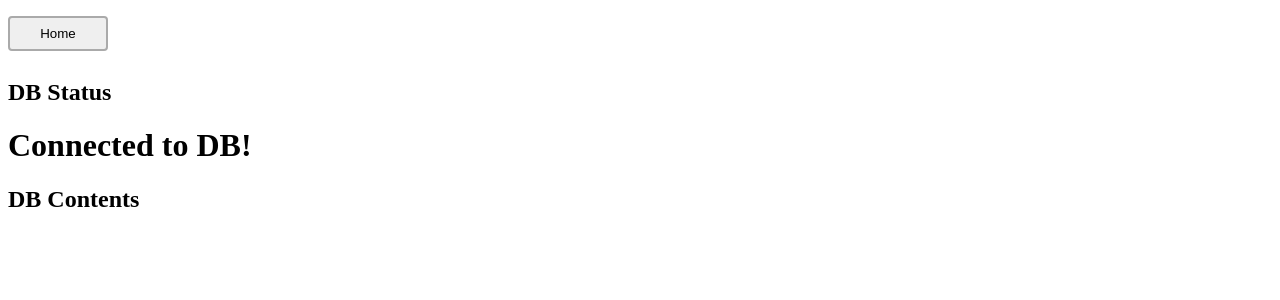
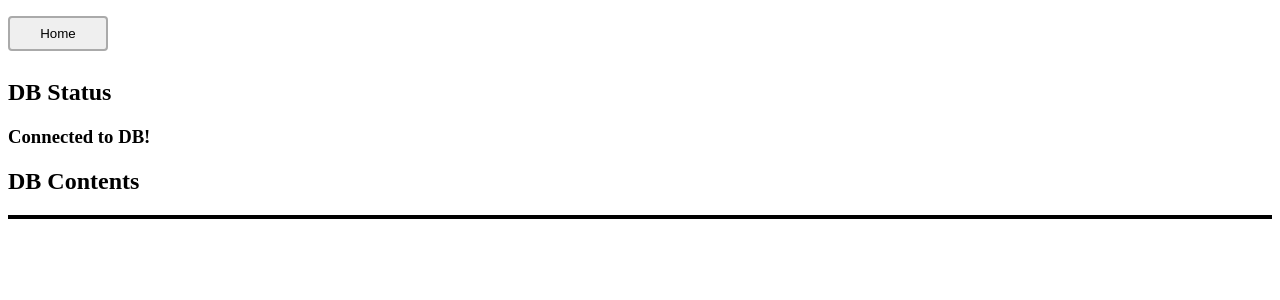
Before and after one commit to orkimedesdamek/website_python, a Flask app: page /db_list in a window 1280 px wide. Shown: the top 300 px of the page. Run offline with Flask 2, Linux system fonts and the light colour scheme; data that the repository does not hold is empty.

Commit message:
Changes to db_list template

```diff
--- a/server/templates/db_list.html
+++ b/server/templates/db_list.html
@@ -22,6 +22,17 @@
    button[type=submit]:hover{
       box-shadow:0 8px 16px 0 rgba(0,0,0,0.2), 0 6px 20px 0 rgba(0,0,0,0.19);
    }
+   table{
+      width:100%;
+      border:2px solid black;
+   }
+   th, td {
+      text-align: left;
+      padding: 8px;
+   }
+   tr {
+      background-color:  lightgray;
+   }
    </style>
 
    <a href=/>
@@ -30,11 +41,16 @@
 
    <h2>DB Status</h2>
 
-<h1>{{ db_status_html }}</h1>
+   <h3>{{ db_status_html }}</h3>
    <h2>DB Contents</h2>
-
+   <div style="overflow-x: auto;">
+      <table>
+         <tr>
             {% for task_id in tasks %}
-  <h1>{{task_id}}</h1>
+            <td><h3>{{task_id}}</h3></td>
             {% endfor %}
+         </tr>
+      </table>
+   </div>
 </Body>
 </Html>
```
Lines whose indentation alone changed are shown as unchanged.
